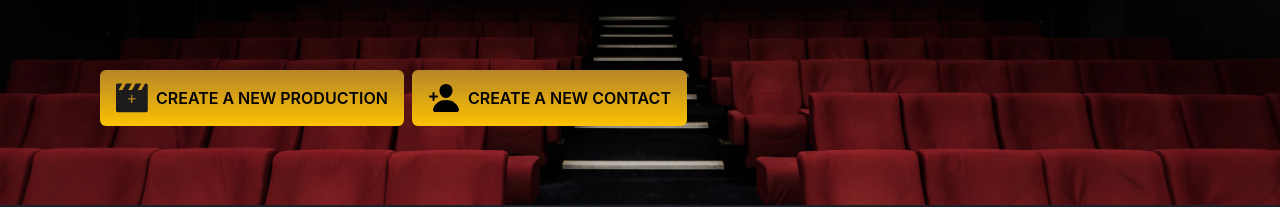
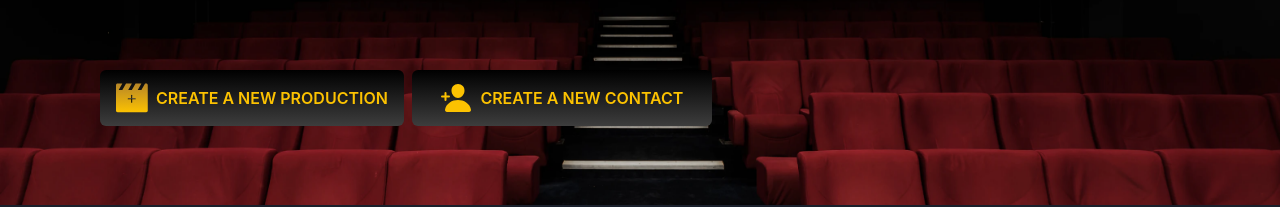
Before and after one commit to Daniellescipio/shotlistapp, a React (Create React App) app in the folder packages/web/: page / in a window 1280 px wide. Shown: the part 300-507 px from the top of the page. Built offline with nearby package versions, Linux system fonts and the light colour scheme.

Commit message:
button sizing and styling updates

```diff
--- a/packages/web/src/index.js
+++ b/packages/web/src/index.js
@@ -9,6 +9,8 @@ const theme = extendTheme({
     brand: {
       primary: "#FCC201",
       secondary: "#B78628",
+      darkGradDark: "#3D3D3D",
+      darkGradLight: "#484848",
     },
   },
   config: { initialColorMode: "dark" },
@@ -17,9 +19,13 @@ const theme = extendTheme({
       variants: {
         primary: {
           textTransform: "uppercase",
+          minWidth: "300px",
           py: 7,
-          bgGradient: "linear(to-b, brand.secondary, brand.primary)",
-          color: "black",
+          bgGradient: "linear(to-b, black, brand.darkGradDark)",
+          color: "brand.primary",
+          _hover: {
+            bgGradient: "linear(to-b, black, brand.darkGradLight)",
+          },
         },
         "outline-highlight": {
           textTransform: "uppercase",
```
Also changed, not shown: packages/web/src/assets/slate-icon.svg.
